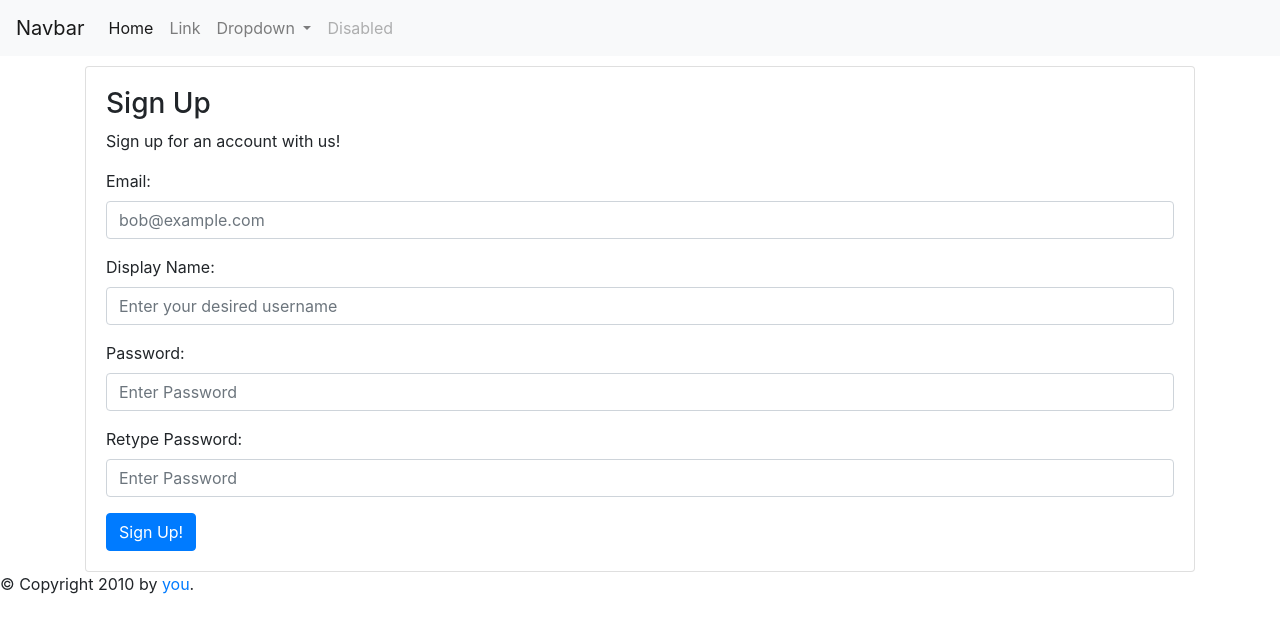
After one commit to arjo129/CS2102Project, a Flask app: page /signup in a window 1280 px wide. The commit adds this page. Shown: the top 633 px of the page. Run offline with Flask 2, Linux system fonts and the light colour scheme; some libraries are stand-ins or nearby versions.

Commit message:
Added signup page

```diff
--- a/app.py
+++ b/app.py
@@ -1,6 +1,6 @@
 from config import conn_string
 from flask import Flask, render_template, request, redirect, send_from_directory, session
-from modules.users import user_module
+from modules.users import user_module, get_current_user
 import os
 import psycopg2
 
@@ -8,6 +8,7 @@ app = Flask(__name__)
 app.secret_key = os.urandom(12)
 #add your modules as blueprints here:
 app.register_blueprint(user_module)
+
 
 @app.route("/")
 def index():
--- a/modules/users/__init__.py
+++ b/modules/users/__init__.py
@@ -1,11 +1,14 @@
-from flask import Blueprint, session, render_template
+from flask import Blueprint, session, render_template, request,redirect
 from bcrypt import hashpw, checkpw,gensalt
 from config import conn_string
 import psycopg2
+import json
 
 
 class User:
-
+    """
+    This class is the User model, contains all the relevant  data for the user
+    """
     def __init__(self, display_name="", email="", password="", role="user", password_hash=None):
         self.display_name = display_name
         if password_hash:
@@ -15,14 +18,17 @@ class User:
         self.email = email
         self.role = role
 
-    def get_role(self):
-        pass
-
     def check_password(self, password):
         return checkpw(password.encode(), self.password)
 
+    def to_json(self):
+        return json.dumps({"name": self.display_name, "email": self.email,"role": self.role })
+
 
 class InvalidLoginCredentials(Exception):
+    """
+    Thrown when there are invalid logins
+    """
     pass
 
 
@@ -47,13 +53,58 @@ def add_user(user):
     conn = psycopg2.connect(conn_string)
     curr = conn.cursor()
     curr.execute("INSERT INTO users(display_name,email,password,role) VALUES (%s,%s,%s,%s)",
-                 (user.display_name,user.email,user.password,user.role))
+                 (user.display_name, user.email, user.password, user.role))
     conn.commit()
 
 
-user_module = Blueprint('user_module', __name__,template_folder='templates')
+def retrieve_user(email):
+    conn = psycopg2.connect(conn_string)
+    curr = conn.cursor()
+    curr.execute("SELECT u.display_name, u.email, u.password, u.role FROM users u WHERE u.email=%s", (email,))
+    for display_name, email, password_hash, role in curr:
+        return User(display_name=display_name, email=email, password_hash=password_hash.encode(), role=role)
+    raise InvalidLoginCredentials
 
 
-@user_module.route("/login")
+def get_current_user():
+    """
+    Retrieves the user who is currently logged in. Use this method if you want to find who is logged in
+    :return: User who is logged in
+    """
+    if 'user' in session:
+        return retrieve_user(json.loads(session['user'])['email'])
+
+
+user_module = Blueprint('user_module', __name__, template_folder='templates')
+
+
+@user_module.route("/login", methods=['GET', 'POST'])
 def login_page():
+    if 'user' in session:
+        return redirect("/")
+    if request.method == 'POST':
+        try:
+            user = check_login(request.form["email"], request.form["password"])
+            session['user'] = user.to_json()
+            return redirect("/")
+        except InvalidLoginCredentials:
+            return render_template("login.jinja2", error=True)
     return render_template("login.jinja2")
+
+
+@user_module.route("/signup", methods=['GET', 'POST'])
+def signup_page():
+    if 'user' in session:
+        return redirect("/")
+    try:
+        if request.method == 'POST':
+            if request.form['password'] != request.form['password2']:
+                return render_template("signup.jinja2")
+            new_user = User(display_name=request.form['uname'], email=request.form['email'],
+                            password=request.form['password'])
+            add_user(new_user)
+            return redirect("/")
+    except psycopg2.IntegrityError:
+        return render_template("signup.jinja2", error=True)
+
+    return render_template("signup.jinja2")
--- a/modules/users/templates/layout.jinja2
+++ b/modules/users/templates/layout.jinja2
@@ -6,7 +6,8 @@
           <script src="/static/js/jquery-3.3.1.min.js"></script>
         <script src="/static/js/popper.min.js"> </script>
         <script src="/static/js/bootstrap.min.js"></script>
-    <title>Selling stuff</title>
+        <title>Selling stuff</title>
+        <meta name="viewport" content="width=device-width, initial-scale=1, shrink-to-fit=no">
     {% endblock %}
   </head>
   <body>
@@ -42,7 +43,7 @@
   </div>
 </nav>
 
-    <div id="content">{% block content %}{% endblock %}</div>
+    <div class="content" style="margin-top:10px;">{% block content %}{% endblock %}</div>
     <div id="footer">
       {% block footer %}
       &copy; Copyright 2010 by <a href="http://domain.invalid/">you</a>.
--- /dev/null
+++ b/modules/users/templates/signup.jinja2
@@ -0,0 +1,34 @@
+{% extends "layout.jinja2" %}
+{% block content %}
+    <div class="container" style="margin-top:10px;">
+    <div class="card">
+  <div class="card-body">
+      <h3>Sign Up</h3>
+      {% if error %}
+        <div class="alert alert-danger" role="alert">
+            We're sorry, an account with your email already exists
+        </div>
+      {% endif %}
+      <p>Sign up for an account with us!</p>
+        <form method="post">
+            <div class="form-group">
+            <label for="email">Email:</label>
+            <input type="text" class="form-control" placeholder="bob@example.com" name="email" required>
+            </div>
+            <div class="form-group">
+            <label for="uname">Display Name:</label>
+            <input type="text" class="form-control" placeholder="Enter your desired username" name="uname" required>
+            </div>
+            <div class="form-group">
+            <label for="password">Password:</label>
+            <input type="password" class="form-control" placeholder="Enter Password" name="password" required>
+            </div>
+            <div class="form-group">
+            <label for="password2">Retype Password:</label>
+            <input type="password" class="form-control" placeholder="Enter Password" name="password2" required>
+            </div>
+            <button type="submit" class="btn btn-primary pull-right">Sign Up!</button>
+        </form>
+  </div></div>
+    </div>
+{% endblock %}
--- a/templates/layout.jinja2
+++ b/templates/layout.jinja2
@@ -1,12 +1,13 @@
 <!doctype html>
-<html xmlns="http://www.w3.org/1999/html">
+<html>
   <head>
     {% block head %}
         <link rel="stylesheet" href="/static/css/bootstrap.min.css"/>
-        <script src="/static/js/jquery-3.3.1.min.js"></script>
+          <script src="/static/js/jquery-3.3.1.min.js"></script>
         <script src="/static/js/popper.min.js"> </script>
         <script src="/static/js/bootstrap.min.js"></script>
-    <title>Selling stuff</title>
+        <title>Selling stuff</title>
+        <meta name="viewport" content="width=device-width, initial-scale=1, shrink-to-fit=no">
     {% endblock %}
   </head>
   <body>
@@ -42,7 +43,7 @@
   </div>
 </nav>
 
-    <div id="content">{% block content %}{% endblock %}</div>
+    <div class="content" style="margin-top:10px;">{% block content %}{% endblock %}</div>
     <div id="footer">
       {% block footer %}
       &copy; Copyright 2010 by <a href="http://domain.invalid/">you</a>.
```
Also changed, not shown: modules/users/templates/login.jinja2 (+24 -11 lines).
